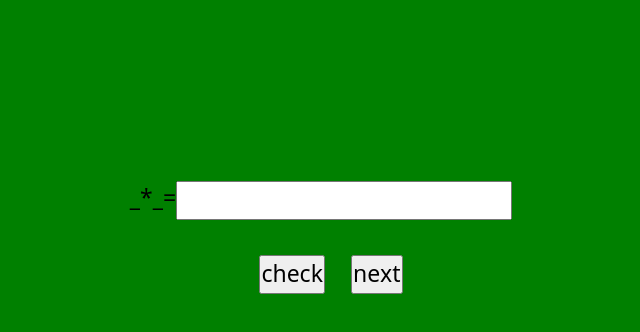
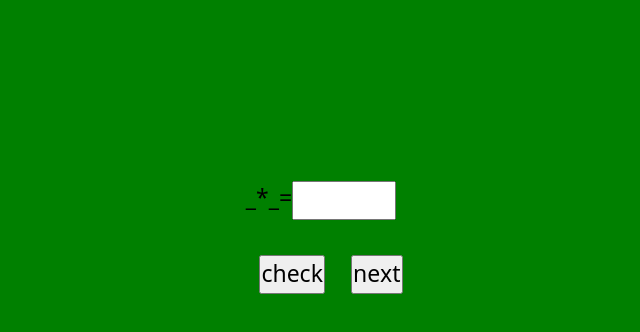
Before and after one commit to ylldaka/math, a plain HTML site: page index.html in a window 1280 px wide. Shown: the part 38-370 px from the top of the page, without its empty margins (319-959 px from the left). Drawn offline with Linux system fonts and the light colour scheme.

Commit message:
Add files via upload

```diff
--- a/math.css
+++ b/math.css
@@ -21,7 +21,8 @@ h1 {
 .one {
   display: flex;
   flex-direction: column;
-  width: 100%;
+  width: 80%;
+  margin: auto;
   justify-content: center;
   height: 60vh;
   align-content: center;
@@ -29,6 +30,9 @@ h1 {
 }
 .one > p {
   text-align: center;
+}
+#input {
+  width: 100px;
 }
 p {
   text-align: center;
```
